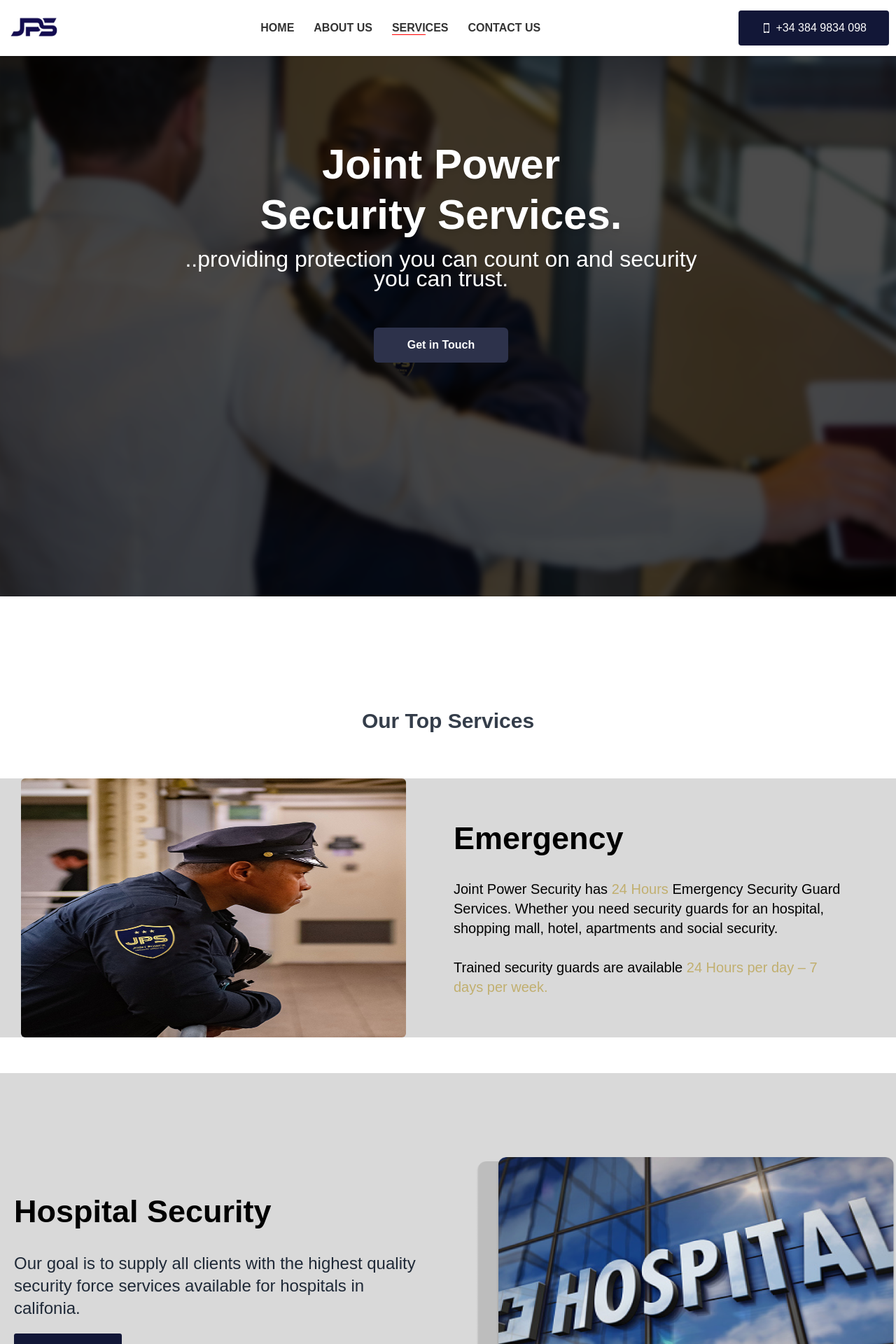
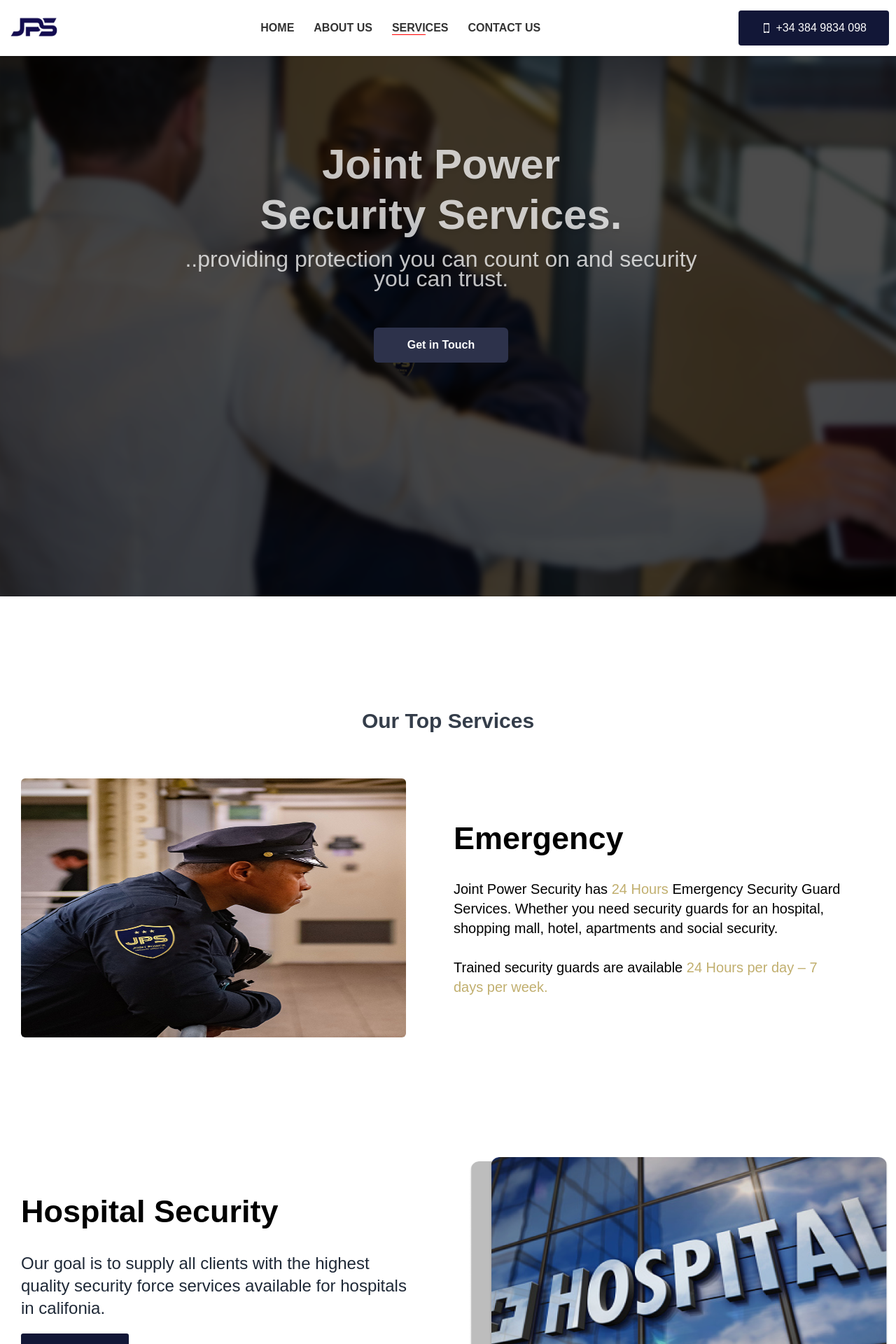
Before and after one commit to jointpower/joint_power_inc, a Next.js app: page /services in a window 1280 px wide. Shown: the top 1920 px of the page at 70% size. Built offline with nearby package versions, Linux system fonts and the light colour scheme.

Commit message:
contact us responsiveness

```diff
--- a/src/components/molecules/ContactInfo/ContactInfo.tsx
+++ b/src/components/molecules/ContactInfo/ContactInfo.tsx
@@ -32,7 +32,7 @@
 
   return (
     <div className=" flex flex-wrap md:flex-nowrap mb-2 ">
-      <div className="bg-normal   w-full md:w-[30rem]  flex justify-center items-center flex-col p-3">
+      <div className="bg-normal w-full py-10  md:w-[30rem]  flex justify-center items-center flex-col px-3 md:py-3">
         <footer className="">
           <section className="flex items-center gap-[2rem] mb-3">
             <div className=" w-[2rem] h-[2rem] bg-white p-2 rounded-[100%] text-center">
@@ -62,7 +62,7 @@
               </a>
             </p>
           </section>
-          <section className="mb-3 flex items-center gap-[2rem]">
+          <section className="flex items-center gap-[2rem]">
             <div className=" w-[2rem] h-[2rem] bg-white p-2 rounded-[100%] text-center">
               <FaPhone fill="blue" />
             </div>
@@ -71,7 +71,7 @@
         </footer>
       </div>
 
-      <div className=" md:bg-[grey] bg-normal  w-full md:w-[50%]  flex items-center justify-center md:border-none border border-[#aaa]">
+      <div className=" md:bg-[grey] bg-normal  w-full md:w-[50%] hidden md:flex items-center justify-center">
         {logo.map(({ logo }, index) => {
           return (
             <div key={index} className="">
--- a/src/components/molecules/Testimony/Testimony.tsx
+++ b/src/components/molecules/Testimony/Testimony.tsx
@@ -24,9 +24,9 @@
     <div className="flex flex-col justify-center items-center ">
       <div
         className={`${className}
-           w-[205.26px] h-[130.18px] lg:w-[327px] lg:h-[255px] xl:w-[480px] xl:h-[206px] shadow-lg relative rounded-2xl flex flex-col items-center justify-center lg:mb-[40px]`}
+           w-90% h-[130.18px] lg:w-[327px] lg:h-[255px] xl:w-[480px] xl:h-[206px] shadow-lg relative rounded-lg md:rounded-2xl flex flex-col items-center justify-center lg:mb-[40px]`}
       >
-        <Text className="w-[63%]  text-[12px] md:text-[18px] lg:text-xl font-medium">
+        <Text className="w-[90%] md:w-[63%]  text-base md:text-[18px] lg:text-xl font-medium">
           {testimony}
         </Text>
         <Avatar
@@ -38,7 +38,7 @@
         />
       </div>
       <Text
-        className={`text-black -mt-[18px] pt-[40px] md:pt-[55px] lg:pt-[40px] text-[12px] md:text-[14px] lg:text-xl ${textClass}  xl:text-2xl`}
+        className={`text-black -mt-[18px] pt-[40px] md:pt-[55px] lg:pt-[40px] text-sm md:text-[14px] lg:text-xl ${textClass}  xl:text-2xl`}
       >
         {name}
       </Text>
--- a/src/components/organisms/Sections/ContactHero/ContactHero.tsx
+++ b/src/components/organisms/Sections/ContactHero/ContactHero.tsx
@@ -31,8 +31,8 @@
 
               <span className="text-[#727272]"> YOU.</span>
             </Heading>
-            <Text className="text-gray-700 font-medium mt-3 w-[90%] xl:w-full text-lg md:text-3xl leading-10 ">
-              Don&apos;t hestitate to reach out to us in case you have <br /> questions, enquiries or request.
+            <Text className="text-gray-700 font-medium mt-3 md:w-[90%] xl:w-full text-lg md:text-3xl leading-7 md:leading-10 ">
+              Don&apos;t hestitate to reach out to us in case you have <br className="hidden md:block" /> questions, enquiries or request.
             </Text>
           </div>
           <div onClick={() => setShow(true)}>
--- a/src/components/organisms/Sections/HospitalSecurity/HospitalSercuirty.tsx
+++ b/src/components/organisms/Sections/HospitalSecurity/HospitalSercuirty.tsx
@@ -15,7 +15,7 @@
   return (
     <Dialog open={show}>
       <div
-        className={`max-w-[332px] md:max-w-none bg-grey-7 rounded-md md:rounded-none shadow-lg md:shadow-none flex flex-col-reverse md:flex-row w-full text-black md:pt-[120px] mb-[24px] container relative`}
+        className={`w-[332px] bg-grey-7 md:bg-[unset] rounded-md md:rounded-none shadow-lg md:shadow-none flex flex-col-reverse md:flex-row md:w-full text-black md:pt-[120px] mb-[24px] container relative`}
       >
         <div className="flex flex-col p-5 text-center md:text-left">
           <div className=" w-[100%] md:mt-[30px] ">
--- a/src/components/organisms/Sections/Sercurity/Sercurity.tsx
+++ b/src/components/organisms/Sections/Sercurity/Sercurity.tsx
@@ -7,7 +7,7 @@
 
 export const Security = () => {
   return (
-    <section className="mb-20 max-w-[332px] md:max-w-none bg-grey-7 rounded-md md:rounded-none shadow-lg md:shadow-none flex flex-col md:flex-row container md:justify-center gap-5 md:mb-[51px] items-center ">
+    <section className="mb-20 max-w-[332px] md:max-w-none bg-grey-7 md:bg-[unset] rounded-md md:rounded-none shadow-lg md:shadow-none flex flex-col md:flex-row container md:justify-center gap-5 md:mb-[51px] items-center ">
       <div>
         {/* <NextImage
           src={SercurityMobile}
--- a/src/components/organisms/Sections/ServicesHero/ServicesHero.tsx
+++ b/src/components/organisms/Sections/ServicesHero/ServicesHero.tsx
@@ -38,14 +38,14 @@
             <div>
               <Heading
                 level={1}
-                className="font-bold text-2xl md:text-[30px] lg:text-[60px] text-[#fff] md:w-full text-[28px] flex-1 drop-shadow-md leading-tight"
+                className=" opacity-75 font-bold text-2xl md:text-[30px] lg:text-[60px] text-[#fff] md:w-full text-[28px] flex-1 drop-shadow-md leading-tight"
               >
                 <span className="block  "> Joint Power</span>
                 <span className="md:mt-[-8px] leading-none">
                   Security Services.
                 </span>
               </Heading>
-              <Text className="font-medium mt-3 text-lg sm:text-[24px] lg:text-[32px] md:mb-10 mb-[41px]">
+              <Text className="opacity-75 font-medium mt-3 text-lg sm:text-[24px] lg:text-[32px] md:mb-10 mb-[41px]">
                 ..providing protection you can count on and security <br className="hidden md:block" /> you
                 can trust.
               </Text>
--- a/src/components/organisms/Sections/Testmonials/Testimonials.tsx
+++ b/src/components/organisms/Sections/Testmonials/Testimonials.tsx
@@ -36,11 +36,11 @@
       <div className="container">
         <Heading
           level={3}
-          className="text-black text-xl md:text-3xl text-center mt-[60px] pt-[50px] md:pt-[80px] font-semibold"
+          className="text-black text-2xl md:text-3xl text-center mt-[60px] pt-[50px] md:pt-[80px] font-semibold"
         >
           Few Testimonials
         </Heading>
-        <div className="flex flex-col md:flex-row justify-center  pt-[50px] md:pb-[50px] lg:pt-[120px] xl:mt-[100px] mb-[30px] md:mb-[50px] relative">
+        <div className="flex flex-col gap-5 md:gap-0 md:flex-row justify-center  pt-[50px] md:pb-[50px] lg:pt-[120px] xl:mt-[100px] mb-[30px] md:mb-[50px] relative">
           {testimonies.map(
             ({ testimony, avatarUrl, className, textClass, name }, index) => (
               <li key={index}>
--- a/src/components/pages/ContactUsPage/ContactUsPage.tsx
+++ b/src/components/pages/ContactUsPage/ContactUsPage.tsx
@@ -8,7 +8,9 @@
   return (
     <div>
       {/* @ts-ignore */}
-      <Banner text={"Contact Us"} />
+      <div className="mt-16 md:mt-5">
+        <Banner text={"Contact Us"} />
+      </div>
       <ContactHero />
       <div className="w-full">
         <iframe
```
